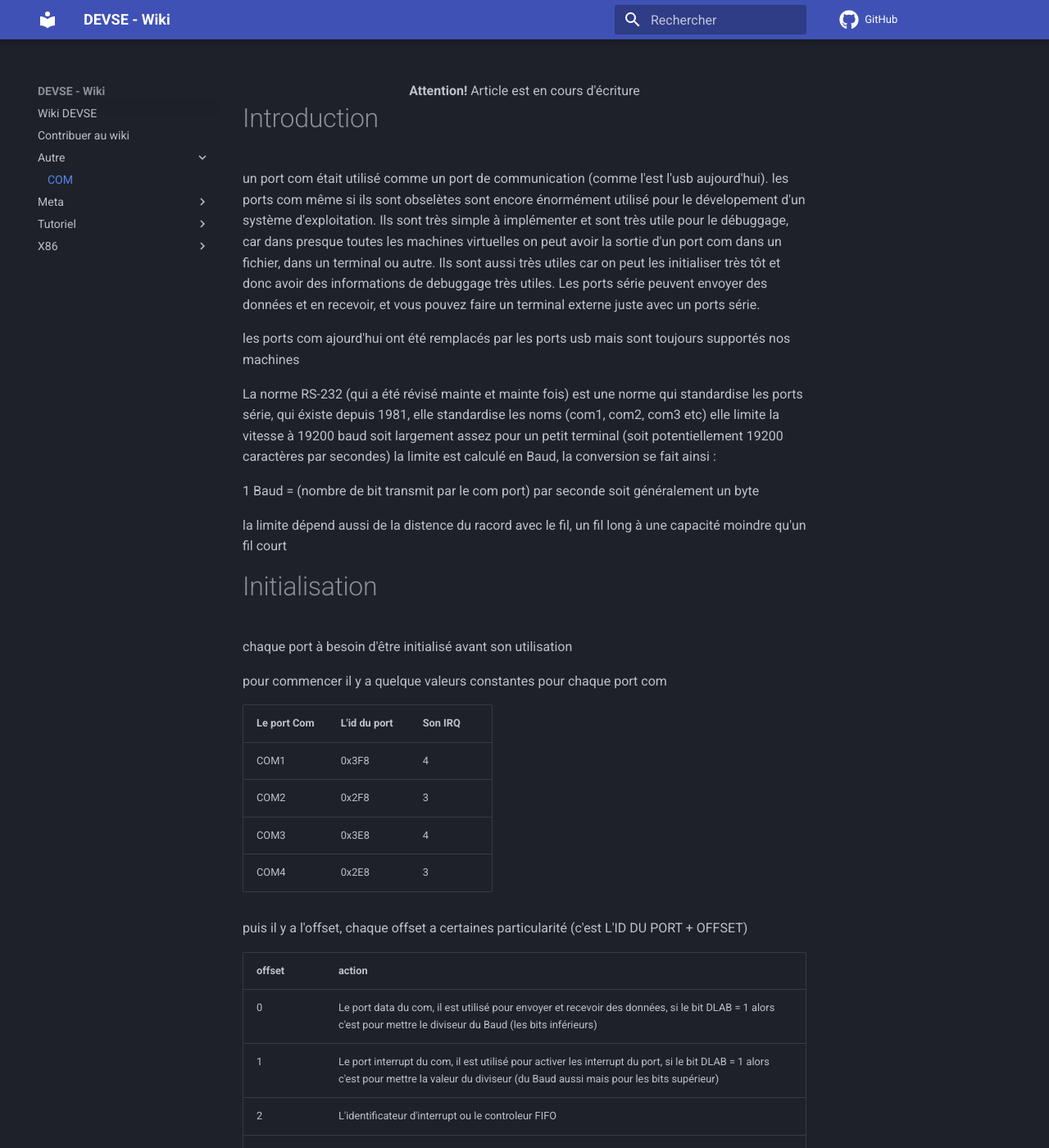
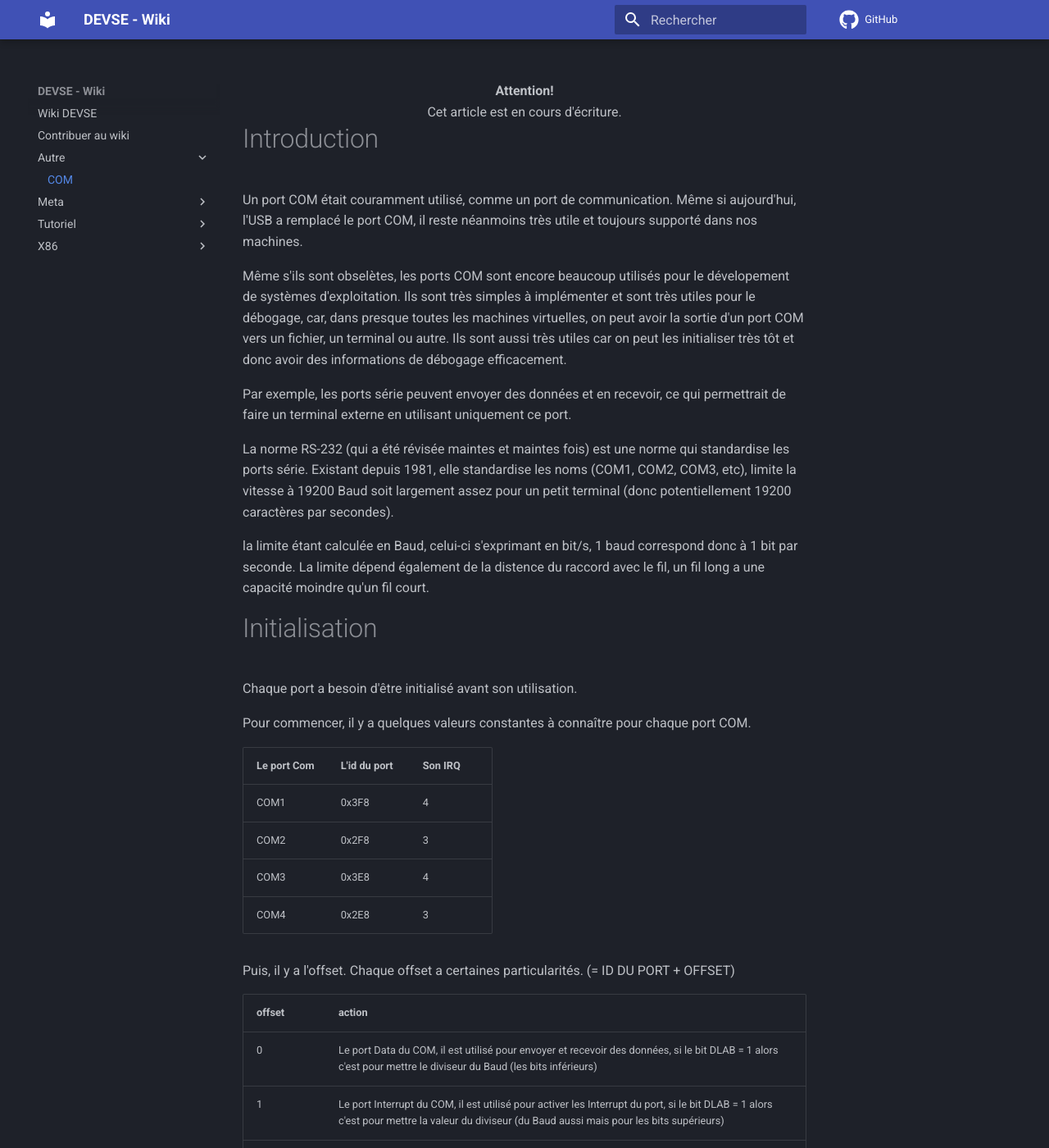
Before and after one commit to devse-org/wiki, an MkDocs documentation site: the page built from docs/autre/COM.md, in a window 1280 px wide and 1400 px high. Shown: the whole window at 82% size. Built offline with MkDocs 1.6.1 and Material for MkDocs 9.7.7, drawn with Linux system fonts in a browser that asks for light colours; comment, search, counter and statistics services are not loaded; some of the changed text lies outside the part shown.

Commit message:
autre: Français et mise en page

````diff
--- a/docs/autre/COM.md
+++ b/docs/autre/COM.md
@@ -1,81 +1,76 @@
 <center>
-<b>Attention!</b> Article est en cours d'écriture
+<b>Attention!</b><br>Cet article est en cours d'écriture.
 </center>
 
 # Introduction
+Un port COM était couramment utilisé, comme un port de communication.
+Même si aujourd'hui, l'USB a remplacé le port COM, il reste néanmoins très utile et toujours supporté dans nos machines.
 
-un port com était utilisé comme un port de communication (comme l'est l'usb aujourd'hui).
-les ports com même si ils sont obselètes sont encore énormément utilisé pour le dévelopement d'un système d'exploitation. Ils sont très simple à implémenter et sont très utile pour le débuggage, car dans presque toutes les machines virtuelles on peut avoir la sortie d'un port com dans un fichier, dans un terminal ou autre. Ils sont aussi très utiles car on peut les initialiser très tôt et donc avoir des informations de debuggage très utiles.
-Les ports série peuvent envoyer des données et en recevoir, et vous pouvez faire un terminal externe juste avec un ports série.
+Même s'ils sont obselètes, les ports COM sont encore beaucoup utilisés pour le dévelopement de systèmes d'exploitation.
+Ils sont très simples à implémenter et sont très utiles pour le débogage, car, dans presque toutes les machines virtuelles, on peut avoir la sortie d'un port COM vers un fichier, un terminal ou autre.
+Ils sont aussi très utiles car on peut les initialiser très tôt et donc avoir des informations de débogage efficacement.
 
-les ports com ajourd'hui ont été remplacés par les ports usb mais sont toujours supportés nos machines
+Par exemple, les ports série peuvent envoyer des données et en recevoir, ce qui permettrait de faire un terminal externe en utilisant uniquement ce port.
 
-La norme RS-232 (qui a été révisé mainte et mainte fois) est une norme qui standardise les ports série, qui éxiste depuis 1981, elle standardise les noms (com1, com2, com3 etc)
-elle limite la vitesse à 19200 baud soit largement assez pour un petit terminal (soit potentiellement 19200 caractères par secondes)
-la limite est calculé en Baud, la conversion se fait ainsi :
+La norme RS-232 (qui a été révisée maintes et maintes fois) est une norme qui standardise les ports série.
+Existant depuis 1981, elle standardise les noms (COM1, COM2, COM3, etc), limite la vitesse à 19200 Baud soit largement assez pour un petit terminal (donc potentiellement 19200 caractères par secondes).
 
-1 Baud = (nombre de bit transmit par le com port) par seconde
-soit généralement un byte
-
-
-la limite dépend aussi de la distence du racord avec le fil, un fil long à une capacité moindre qu'un fil court
+la limite étant calculée en Baud, celui-ci s'exprimant en bit/s, 1 baud correspond donc à 1 bit par seconde.
+La limite dépend également de la distence du raccord avec le fil, un fil long a une capacité moindre qu'un fil court.
 
 # Initialisation
+Chaque port a besoin d'être initialisé avant son utilisation.
 
-chaque port à besoin d'être initialisé avant son utilisation
-
-
-pour commencer il y a quelque valeurs constantes pour chaque port com
+Pour commencer, il y a quelques valeurs constantes à connaître pour chaque port COM.
 
 | Le port Com | L'id du port  | Son IRQ       |
 |-------------|---------------|---------------|
-| COM1        | 0x3F8         | 4
-| COM2        | 0x2F8         | 3
-| COM3        | 0x3E8         | 4
-| COM4        | 0x2E8         | 3
+| COM1        | 0x3F8         | 4             |
+| COM2        | 0x2F8         | 3             |
+| COM3        | 0x3E8         | 4             |
+| COM4        | 0x2E8         | 3             |
 
-puis il y a l'offset, chaque offset a certaines particularité
-(c'est L'ID DU PORT + OFFSET)
+Puis, il y a l'offset.
+Chaque offset a certaines particularités.
+(= ID DU PORT + OFFSET)
 
-| offset      | action        |
-|-------------|---------------|
-| 0         | Le port data du com, il est utilisé pour envoyer  et recevoir des données, si le bit DLAB = 1 alors c'est pour mettre le diviseur du Baud   (les bits inférieurs)        |
-| 1        | Le port interrupt du com, il est utilisé pour activer les interrupt du port, si le bit DLAB = 1 alors c'est pour mettre la valeur du diviseur (du Baud aussi mais pour les bits supérieur)         |
-| 2        | L'identificateur d'interrupt ou le controleur FIFO          |
-| 3        | le control de ligne (Le bit le plus haut est celui pour      DLAB)         |
-| 4        | Le control de Modem  |
-| 5        | Le status de la ligne |
-| 6        | Le status de Modem |
-| 7        | Le scratch register |
+| offset      | action                                                                                                                                                                                      |
+|-------------|---------------------------------------------------------------------------------------------------------------------------------------------------------------------------------------------|
+| 0           | Le port Data du COM, il est utilisé pour envoyer et recevoir des données, si le bit DLAB = 1 alors c'est pour mettre le diviseur du Baud (les bits inférieurs)                              |
+| 1           | Le port Interrupt du COM, il est utilisé pour activer les Interrupt du port, si le bit DLAB = 1 alors c'est pour mettre la valeur du diviseur (du Baud aussi mais pour les bits supérieurs) |
+| 2           | L'identificateur d'Interrupt ou le controleur FIFO                                                                                                                                          |
+| 3           | le control de ligne (Le bit le plus haut est celui pour DLAB)                                                                                                                               |
+| 4           | Le control de Modem                                                                                                                                                                         |
+| 5           | Le status de la ligne                                                                                                                                                                       |
+| 6           | Le status de Modem                                                                                                                                                                          |
+| 7           | Le scratch register                                                                                                                                                                         |
 
-Pour mettre DLAB il faut :
-mettre le port comme ceci :
-LE PORT + 3  = 0x80 = 128 = 0b10000000
+Pour mettre DLAB il faut mettre le port comme indiqué :
+`PORT + 3  = 0x80 = 128 = 0b10000000`
 
 ```cpp
 outb(COM_PORT + 3, 0x80);
 ```
-pour le désaciver il faut juste remettre le bit 8 à 0
+
+Pour le désaciver, il faut juste remettre le bit 8 à 0.
 
 
-## Les baud
+## Les Baud
+Le port COM se met à jour 115200 fois par seconde.
+Pour controller la vitesse, il faut mettre en place un diviseur, que l'on peut utiliser en activant le DLAB.
 
-Le port com se met à jour 115200 fois par seconde, pour controller la vitesse il faut mettre en place un diviseur
-pour mettre le diviseur il faut alors déjà activer le DLAB
+Ensuite, il faut passer la valeur par l'offset 0 (les bits inférieurs) et 1 (les bits supérieurs).
 
-puis ensuite passer la valeur par l'offset 0 (les bits inférieurs) et 1 (les bits supérieurs)
-
-exemple pour mettre un diviseur de 5 (alors le port auras un 'rate' de 115200 / 5):
+Exemple permettant de mettre un diviseur de 5 (alors le port auras un 'rate' de 115200 / 5) :
 ```cpp
 outb(COM_PORT + 3, 0x80); // activer le DLAB
 outb(COM_PORT + 0, 5); // les bits les plus petit
 outb(COM_PORT + 1, 0); // les bits les plus haut
 ```
 
-## La taille de données
-
-on peut mettre la taille des données envoyés au port com par update,
-elle peut aller de 5 bit à 8 bit
+## La taille des données
+On peut mettre la taille des données envoyées au port COM par update.
+Celle-ci peut aller de 5 bit à 8 bit
 
 5bit = 0 0 (0x0)
 
@@ -85,19 +80,12 @@ elle peut aller de 5 bit à 8 bit
 
 8bit = 1 1 (0x3)
 
-pour mettre la taille de données vous devez l'écrire dans le port de control de ligne (les bits les plus petit)
-alors après avoir setup le rate du port (et donc d'avoir activé le dlab) on peut faire comme ceci :
+Pour définir la taille de données, vous devez l'écrire dans le port de control de ligne (les bits les plus petits) avoir configuré le rate du port (et donc d'avoir activé le DLAB).
 ```cpp
-
 outb(COM_PORT + 3, 0x3); // déactiver le DLAB + mettre la taille de donnée à 8 donc un char/unsigned char en c++
-
-
 ```
 
 ## Ressources
-
 - https://www.sci.muni.cz/docs/pc/serport.txt
 
-## Redacteurs
-
-- Supercip971
+### Rédigé par @Supercip971, contribution par @busybox11
````
Also changed, not shown: docs/CONTRIBUER.md (+1 -1 lines).
